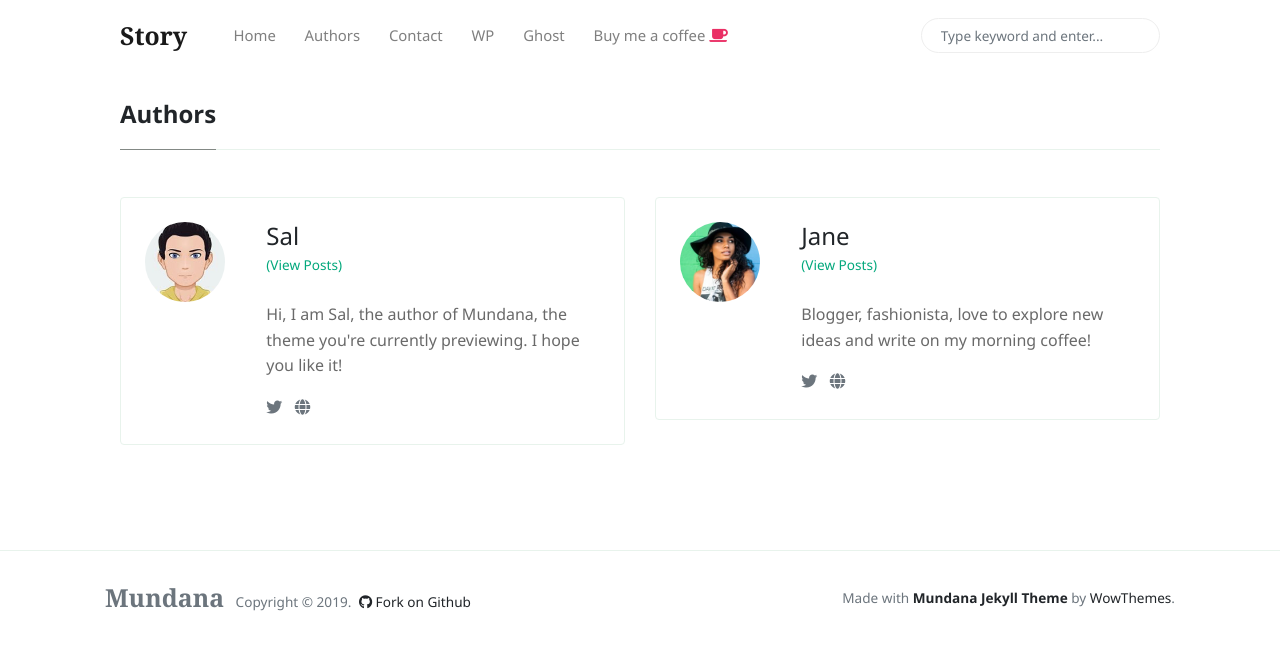
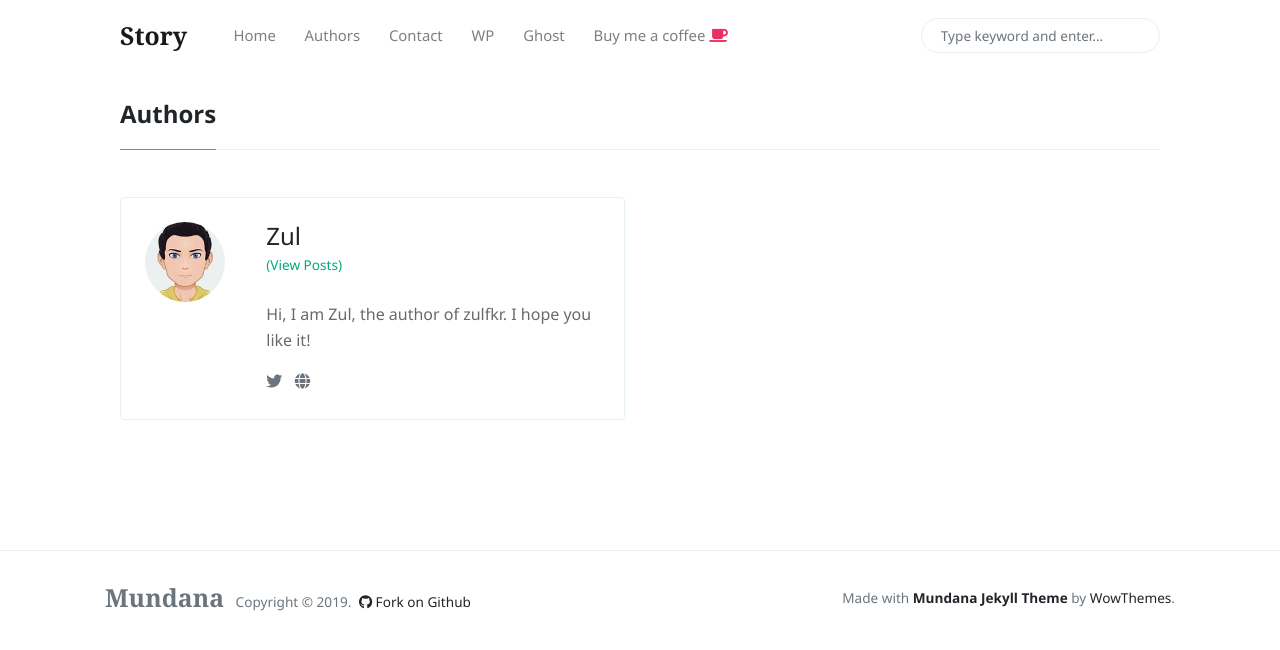
Before and after one commit to Zulfkr197/story, a Jekyll site: the page built from _pages/authors-list.html, in a window 1280 px wide. Shown: the top 650 px of the page. Built offline with Jekyll 4.4.1, drawn with Linux system fonts in a browser that asks for light colours; nearby versions of some CDN libraries.

Commit message:
Update _config.yml

```diff
--- a/_config.yml
+++ b/_config.yml
@@ -19,21 +19,12 @@ plugins:
   - jekyll-seo-tag
 
 authors:
-    sal:
-      name:           Sal
-      site:           https://www.wowthemes.net
+    zul:
+      name:           Zul
+      site:           https://zulfkr.my.id
       avatar:         /assets/images/avatar1.jpg
-      bio:            "Hi, I am Sal, the author of Mundana, the theme you're currently previewing. I hope you like it!"
-      email:          wowthemesnet@gmail.com
-      twitter:        https://twitter.com/wowthemesnet
-
-    jane:
-      name:           Jane
-      site:           https://www.wowthemes.net
-      avatar:         /assets/images/avatar2.jpg
-      bio:            "Blogger, fashionista, love to explore new ideas and write on my morning coffee!"
-      email:          fakemail@gmail.com
-      twitter:        https://twitter.com/wowthemesnet
+      bio:            "Hi, I am Zul, the author of zulfkr. I hope you like it!"
+      email:          zulfkr197@gmail.com
 
 # Defaults
 defaults:
@@ -59,7 +50,5 @@ highlighter: rouge
 # Paginate
 paginate: 10
 
-
-
 # Exclude metadata and development time dependencies (like Grunt plugins)
 exclude: [README.markdown, package.json, grunt.js, Gruntfile.js, Gruntfile.coffee, node_modules]
```
